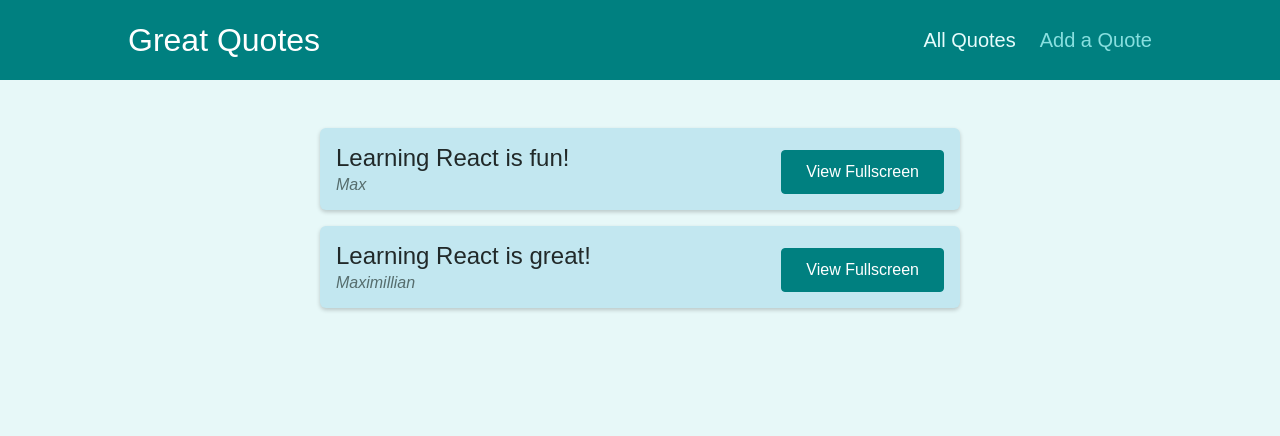
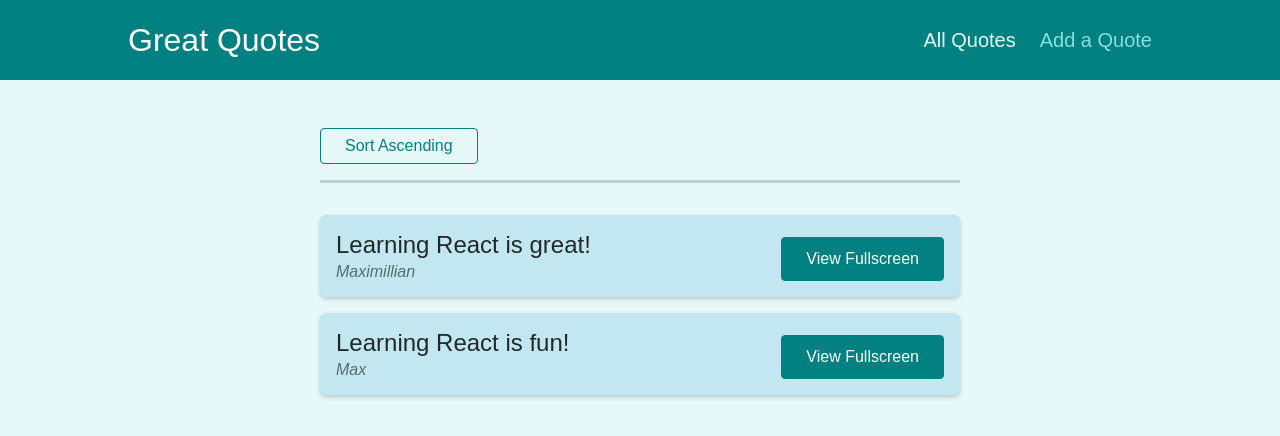
Before and after one commit to nelsW70/react_max-basic-spa, a React (Create React App) app: page /quotes in a window 1280 px wide. Shown: the top 436 px of the page. Built offline with nearby package versions, Linux system fonts and the light colour scheme.

Commit message:
add: sorting via query parameters

```diff
--- a/src/App.jsx
+++ b/src/App.jsx
@@ -2,6 +2,7 @@
 import AllQuotes from './pages/AllQuotes';
 import NewQuote from './pages/NewQuote';
 import QuoteDetail from './pages/QuoteDetail';
+import PageNotFound from './pages/NotFound';
 import Layout from './components/layout/Layout';
 
 function App() {
@@ -20,6 +21,9 @@
         <Route path="/new-quote">
           <NewQuote />
         </Route>
+        <Route path="*">
+          <PageNotFound />
+        </Route>
       </Switch>
     </Layout>
   );
--- a/src/components/quotes/QuoteForm.jsx
+++ b/src/components/quotes/QuoteForm.jsx
@@ -1,27 +1,46 @@
-import { useRef } from 'react';
+import { useRef, useState } from 'react';
+import { Prompt } from 'react-router-dom';
 
 import Card from '../UI/Card';
 import LoadingSpinner from '../UI/LoadingSpinner';
 import classes from './QuoteForm.module.css';
 
-const QuoteForm = (props) => {
+const QuoteForm = props => {
+  const [isEntering, setIsEntering] = useState(false);
+
   const authorInputRef = useRef();
   const textInputRef = useRef();
 
   function submitFormHandler(event) {
     event.preventDefault();
-
     const enteredAuthor = authorInputRef.current.value;
     const enteredText = textInputRef.current.value;
-
     // optional: Could validate here
-
     props.onAddQuote({ author: enteredAuthor, text: enteredText });
   }
 
+  const finishEnteringHandler = () => {
+    setIsEntering(false);
+  };
+
+  const formFocusedHandler = () => {
+    setIsEntering(true);
+  };
+
   return (
+    <>
+      <Prompt
+        when={isEntering}
+        message={location =>
+          'Are you sure you want to leave? All your entered data will be lost.'
+        }
+      />
       <Card>
-      <form className={classes.form} onSubmit={submitFormHandler}>
+        <form
+          onFocus={formFocusedHandler}
+          className={classes.form}
+          onSubmit={submitFormHandler}
+        >
           {props.isLoading && (
             <div className={classes.loading}>
               <LoadingSpinner />
@@ -29,18 +48,21 @@
           )}
 
           <div className={classes.control}>
-          <label htmlFor='author'>Author</label>
-          <input type='text' id='author' ref={authorInputRef} />
+            <label htmlFor="author">Author</label>
+            <input type="text" id="author" ref={authorInputRef} />
           </div>
           <div className={classes.control}>
-          <label htmlFor='text'>Text</label>
-          <textarea id='text' rows='5' ref={textInputRef}></textarea>
+            <label htmlFor="text">Text</label>
+            <textarea id="text" rows="5" ref={textInputRef}></textarea>
           </div>
           <div className={classes.actions}>
-          <button className='btn'>Add Quote</button>
+            <button className="btn" onClick={finishEnteringHandler}>
+              Add Quote
+            </button>
           </div>
         </form>
       </Card>
+    </>
   );
 };
 
--- a/src/components/quotes/QuoteList.jsx
+++ b/src/components/quotes/QuoteList.jsx
@@ -1,11 +1,40 @@
+import { useHistory, useLocation } from 'react-router-dom';
+
 import QuoteItem from './QuoteItem';
 import classes from './QuoteList.module.css';
 
+const sortQuotes = (quotes, ascending) => {
+  return quotes.sort((quoteA, quoteB) => {
+    if (ascending) {
+      return quoteA.id > quoteB.id ? 1 : -1;
+    } else {
+      return quoteA.id < quoteB.id ? 1 : -1;
+    }
+  });
+};
+
 const QuoteList = props => {
+  const history = useHistory();
+  const location = useLocation();
+
+  const queryParams = new URLSearchParams(location.search);
+  const isSortingAscending = queryParams.get('sort') === 'asc';
+
+  const sortedQuotes = sortQuotes(props.quotes, isSortingAscending);
+
+  const changeSortingHandler = () => {
+    history.push('/quotes?sort=' + (isSortingAscending ? 'desc' : 'asc'));
+  };
+
   return (
     <>
+      <div className={classes.sorting}>
+        <button onClick={changeSortingHandler}>
+          Sort {isSortingAscending ? 'Descending' : 'Ascending'}
+        </button>
+      </div>
       <ul className={classes.list}>
-        {props.quotes.map(quote => (
+        {sortedQuotes.map(quote => (
           <QuoteItem
             key={quote.id}
             id={quote.id}
--- a/src/pages/NewQuote.jsx
+++ b/src/pages/NewQuote.jsx
@@ -1,8 +1,13 @@
+import { useHistory } from 'react-router-dom';
 import QuoteForm from '../components/quotes/QuoteForm';
 
 const NewQuote = () => {
+  const history = useHistory();
+
   const addQuoteHandler = quoteData => {
     console.log(quoteData);
+
+    history.push('/quotes');
   };
 
   return <QuoteForm onAddQuote={addQuoteHandler} />;
--- /dev/null
+++ b/src/pages/NotFound.jsx
@@ -0,0 +1,9 @@
+const NotFound = () => {
+  return (
+    <div className="centered">
+      <p>Page not found!</p>
+    </div>
+  );
+};
+
+export default NotFound;
```
Also changed, not shown: 1 other file (tests, documents, lock files or other folders). Lines whose indentation alone changed are shown as unchanged.
